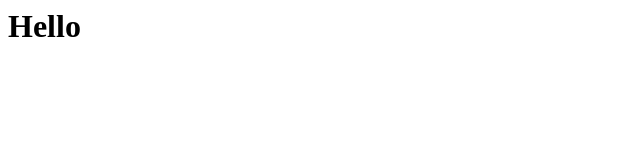
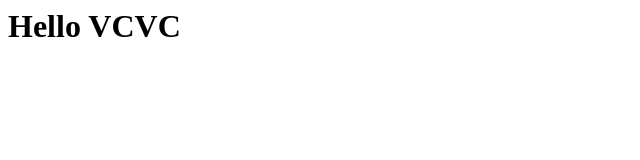
Before and after one commit to Git-Cours/xx-wrapper, a plain HTML site: page index.html in a window 1280 px wide. Shown: the whole page, without its empty margins (0-640 px from the left). Drawn offline with Linux system fonts and the light colour scheme.

Commit message:
second commit from admin

```diff
--- a/index.html
+++ b/index.html
@@ -1 +1 @@
-<h1>Hello </h1>
+<h1>Hello VCVC</h1>
```
